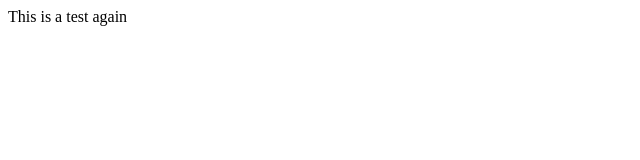
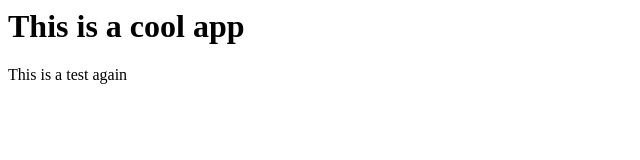
Before and after one commit to jeffreyjseamanppu/MyFirstRepo, a plain HTML site: page index.html in a window 1280 px wide. Shown: the whole page, without its empty margins (0-640 px from the left). Drawn offline with Linux system fonts and the light colour scheme.

Commit message:
Added a header to the page

```diff
--- a/index.html
+++ b/index.html
@@ -2,6 +2,7 @@
   <title>MyFirstApp</title>
   <head>
   <body>
+    <h1>This is a cool app</h1>
     <p>This is a test again</p>
 
   </body>
```
